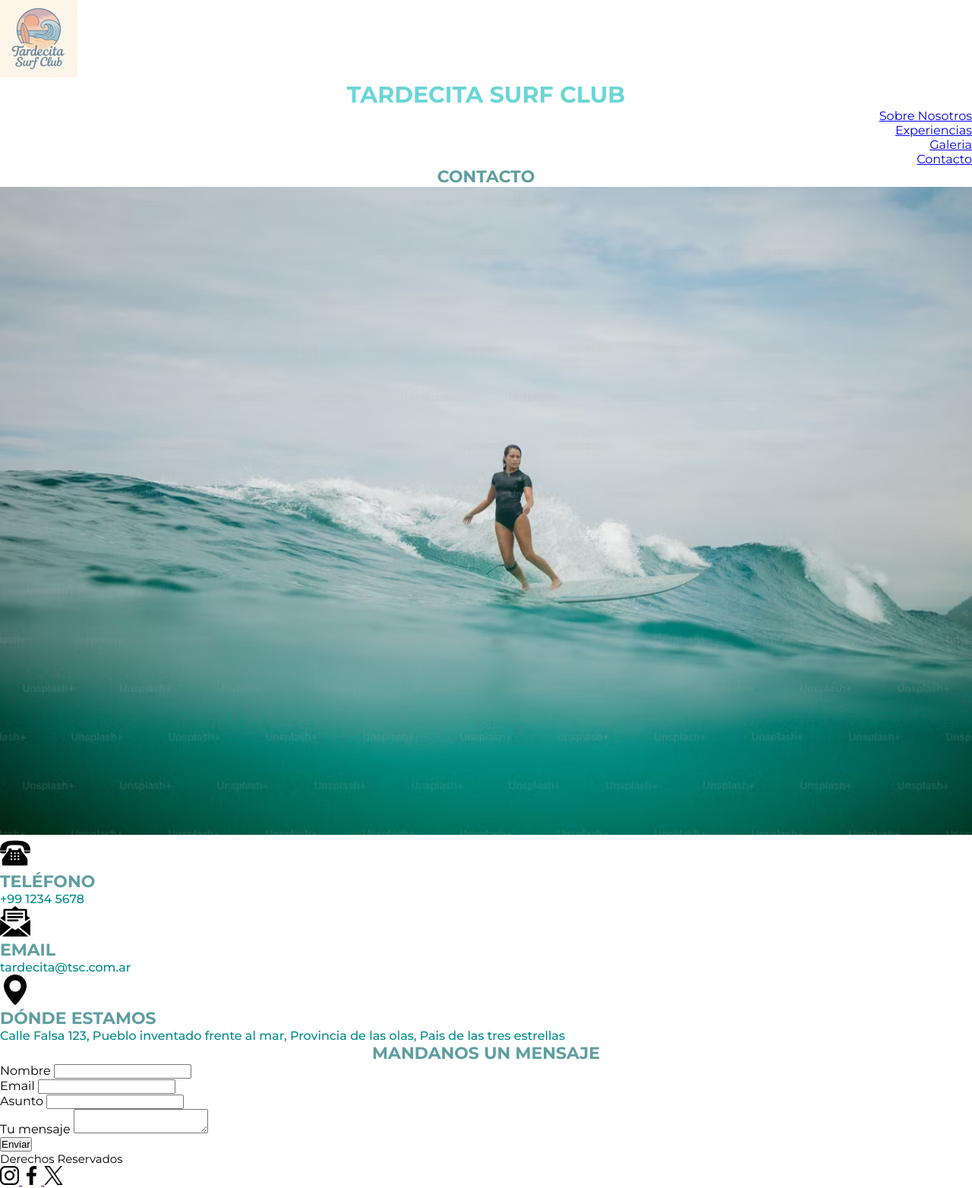
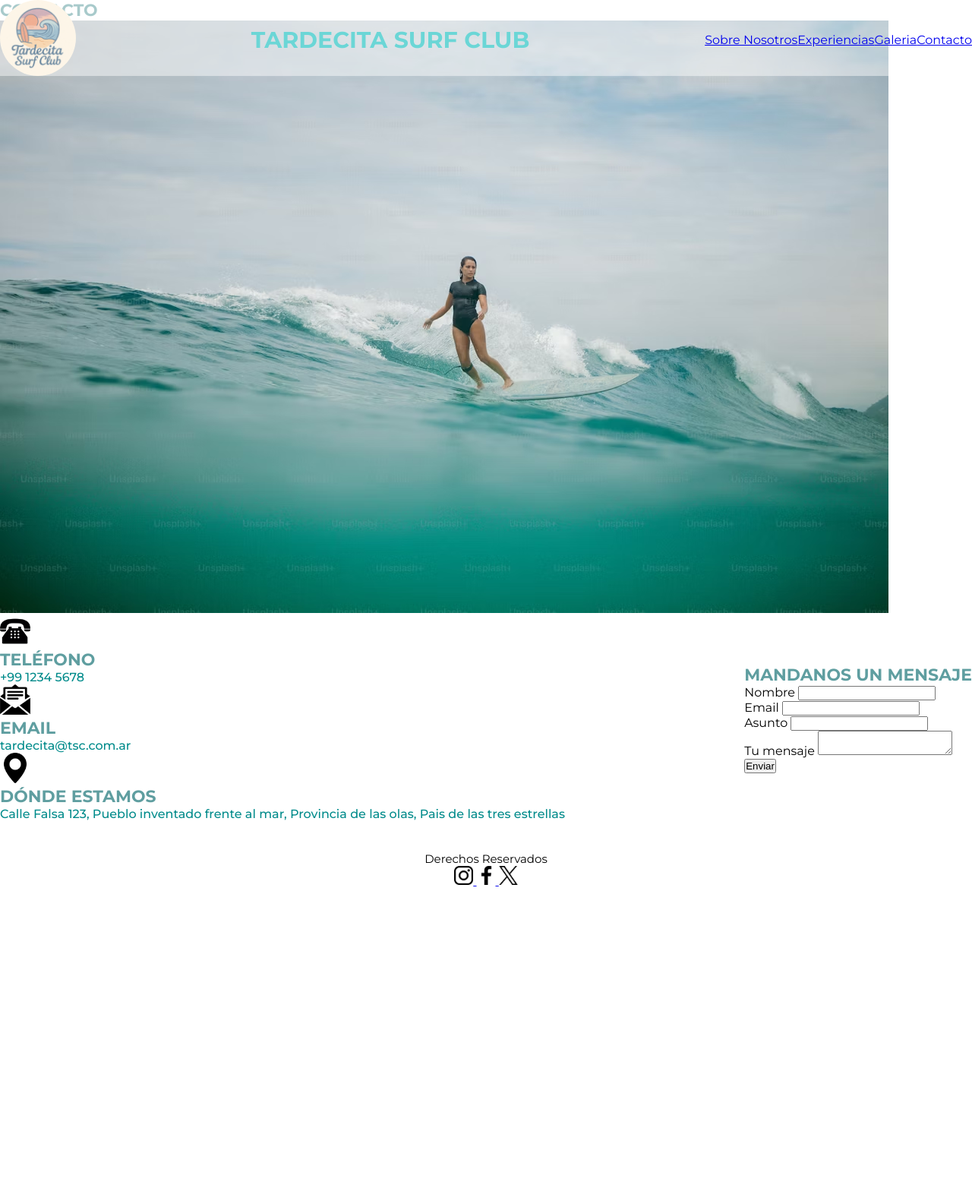
Before and after one commit to UrrMartin/Tardecita-Surf-Club, a plain HTML site: page pages/contacto.html in a window 1280 px wide. Shown: the whole page at 76% size. After the commit the page ends 1209 px from the top, so only its background shows below. Drawn offline with Linux system fonts and the light colour scheme.

Commit message:
Intento de modificar el header para que quede fixed y sea con flex

```diff
--- a/pages/contacto.html
+++ b/pages/contacto.html
@@ -15,13 +15,13 @@
     <title>Contacto - TSC</title>
 </head>
 <body>
-    <header>
+    <header class="fijado">
         <a href="../index.html">
-            <img src="../img/Logo1.1.png" alt="Logo">
+            <img src="../img/Logo1.1.png" alt="Logo" class="logo">
         </a>
         <h1>Tardecita Surf Club</h1>
         <nav>
-            <ul>
+            <ul class="navbar">
                 <li>
                     <a href="./sobrenosotros.html">Sobre Nosotros</a>
                 </li>
@@ -41,7 +41,7 @@
 
         <section>
             <h2>Contacto</h2>
-            <img src="../img/Background.png" alt="Imagen background">
+            <img src="../img/Background.png" alt="Imagen background" class="bckgimg">
         </section>
 
 
--- a/styles/styles.css
+++ b/styles/styles.css
@@ -10,14 +10,32 @@ body{
 
 .logo{
     height: 100px;
-    width: 100x;
+    width: 100px;
     border-radius: 50px;
 }
+
+.fijado{
+    position: fixed;
+    top: 0;
+    left: 0;
+    width: 100% ;
+    background-color: rgba(255, 255, 255, 0.459);
+}
+
+header{
+    height: 100px;
+    display: flex;
+    flex-flow: row wrap;
+    justify-content: space-between;
+    align-items: center;
+
+}
+
+
 
 header h1{
     color: rgb(107, 214, 214);
     font-size: 30px;
-    text-align: center;
     text-transform: uppercase;
 }
 
@@ -25,12 +43,17 @@ header h1{
 header li{
     list-style: none;
     text-decoration: none;
-    text-align: end;
 }
 
 p{
     color: darkcyan;
     font-weight: 500;
+}
+
+.navbar{
+    display: flex;
+    flex-flow: row wrap;
+
 }
 
 .rrss{
@@ -54,11 +77,18 @@ footer h2{
     font-weight: 400;
 }
 
+main{
+    display: flex;
+    flex-flow: row wrap;
+    justify-content: space-between;
+    align-items: center;
+    /* margin-top: 100px; */
+}
+
 main section h2{
     color: cadetblue;
     font-size: 22px;
     text-transform: uppercase;
-    text-align: center;
 
 }
 main section h3{
@@ -66,6 +96,15 @@ main section h3{
     font-size: 22px;
     text-transform: uppercase;
 }
-main section img{
+.bckgimg{
     width: 100%;
 }
+
+footer{
+    display: flex;
+    flex-flow: column wrap;
+    justify-content: space-between;
+    align-items: center;
+    background-color: rgba(255, 255, 255, 0.459);
+    padding: 20px;
+}
```
Also changed, not shown: index.html (+1 -1 lines), pages/experiencias.html (+4 -4 lines), pages/galeria.html (+5 -5 lines), pages/sobrenosotros.html (+4 -4 lines), img/Foto1.png, img/Foto2.png, img/Foto4.png, img/Sunset tardecita.png, 1 other file.
